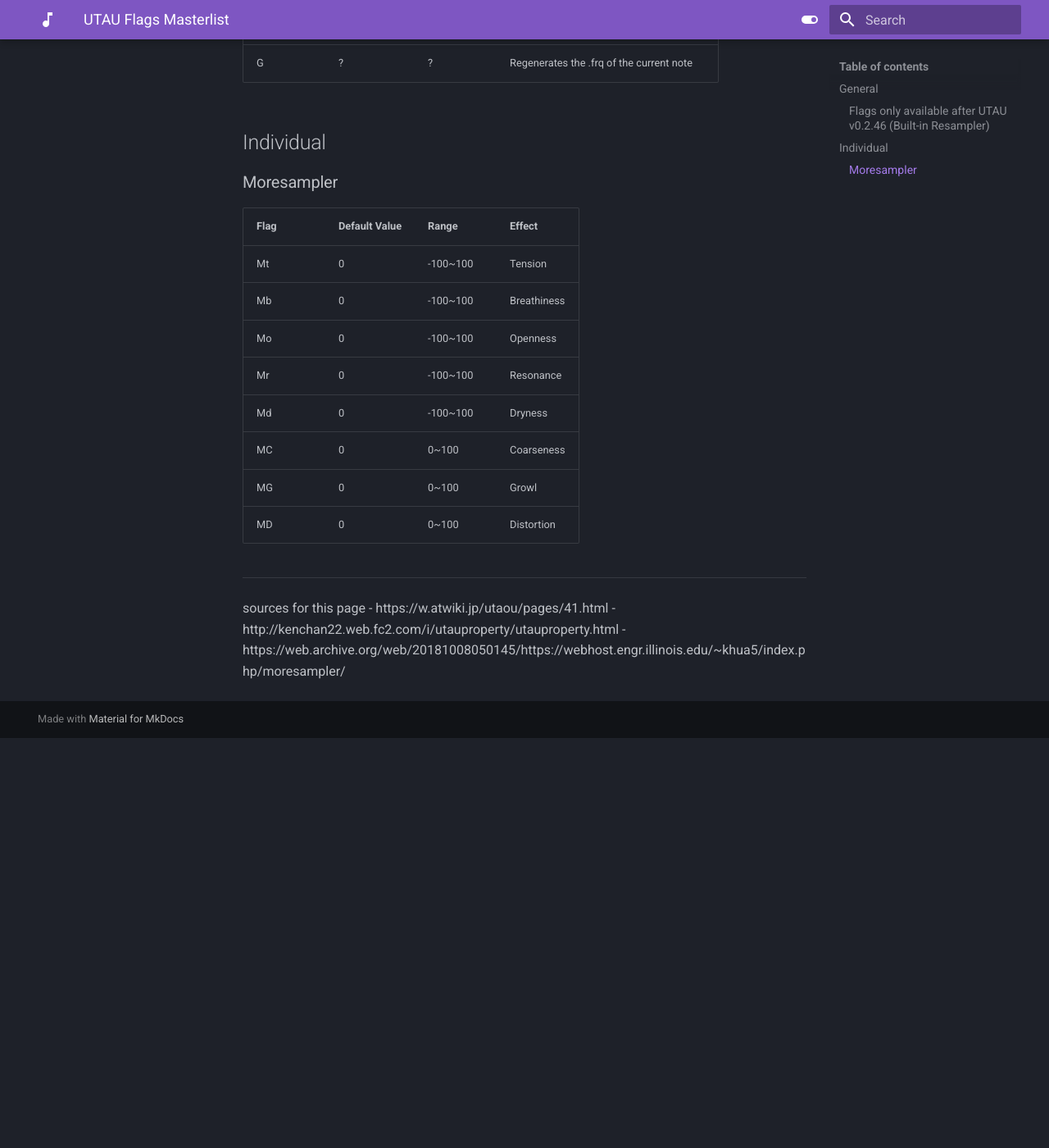
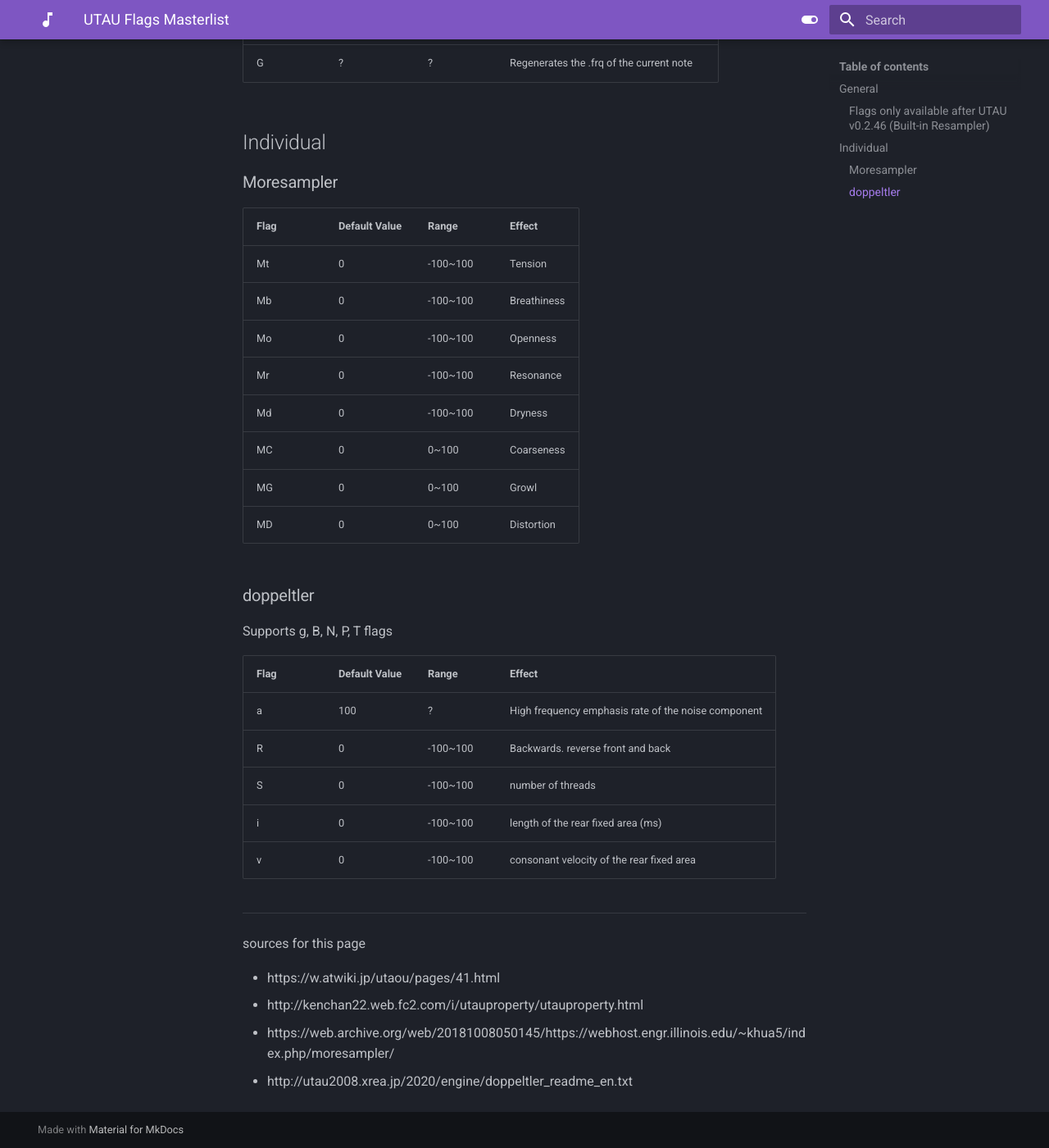
Before and after one commit to nagotown/utau.info, an MkDocs documentation site: the page built from docs/resources/flags.md, in a window 1280 px wide and 1400 px high, scrolled down 1067 px. Shown: the whole window at 82% size. Built offline with MkDocs 1.6.1 and Material for MkDocs 9.7.7, drawn with Linux system fonts in a browser that asks for light colours; before the commit the page ends 1967 px from its top, so only the background shows below that.

Commit message:
add doppeltler specific flags to flags.md

```diff
--- a/docs/resources/flags.md
+++ b/docs/resources/flags.md
@@ -40,9 +40,23 @@
 | MG | 0 | 0~100 | Growl |
 | MD | 0 | 0~100 | Distortion |
 
+### doppeltler
+
+Supports g, B, N, P, T flags
+
+| Flag | Default Value | Range | Effect |
+|-|-|-|-|
+| a | 100 | ? | High frequency emphasis rate of the noise component |
+| R | 0 | -100~100 | Backwards. reverse front and back |
+| S | 0 | -100~100 | number of threads |
+| i | 0 | -100~100 | length of the rear fixed area (ms) |
+| v | 0 | -100~100 | consonant velocity of the rear fixed area |
+
 ---
 
 sources for this page
+
 - https://w.atwiki.jp/utaou/pages/41.html
 - http://kenchan22.web.fc2.com/i/utauproperty/utauproperty.html
 - https://web.archive.org/web/20181008050145/https://webhost.engr.illinois.edu/~khua5/index.php/moresampler/
+- http://utau2008.xrea.jp/2020/engine/doppeltler_readme_en.txt
```
